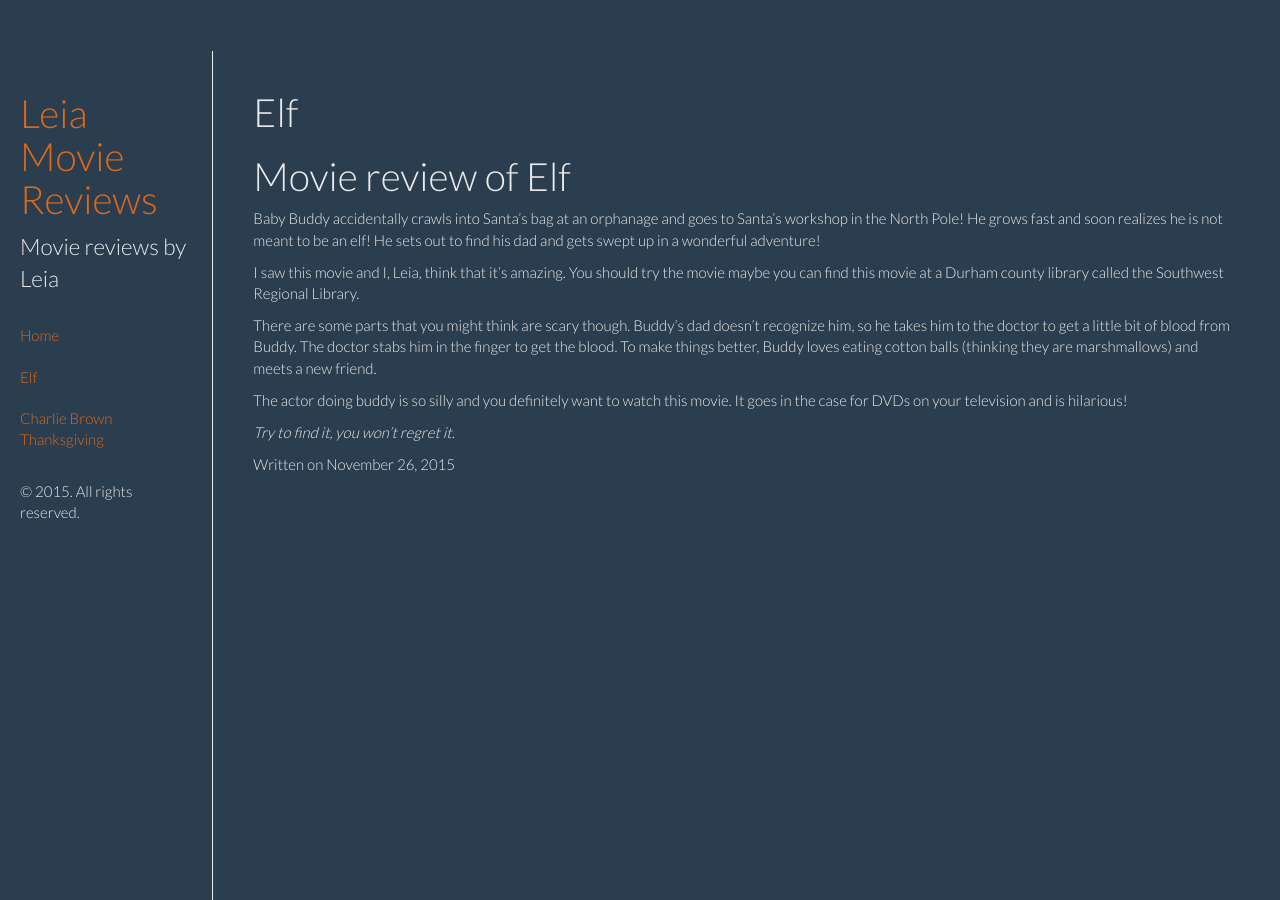
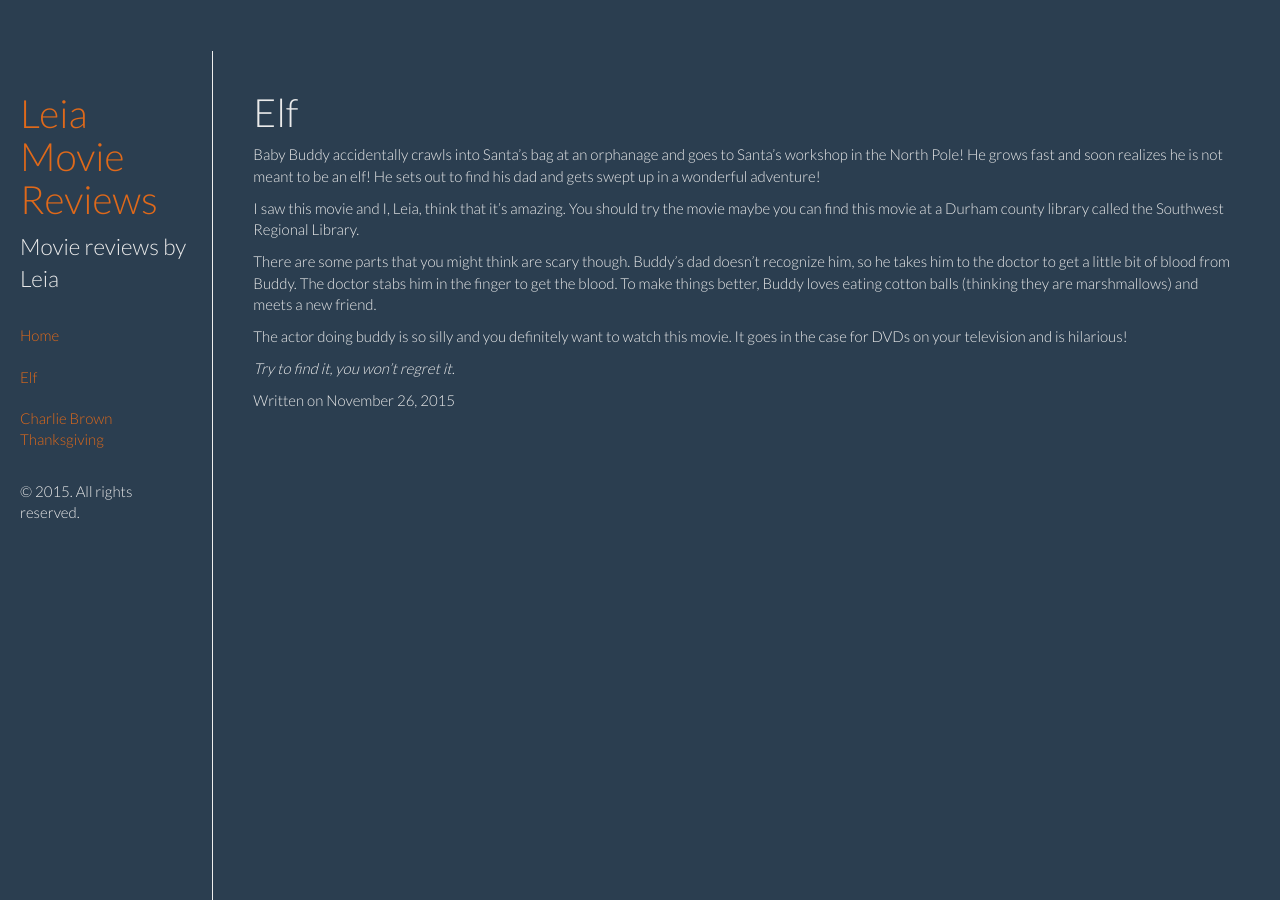
Before and after one commit to PirateGrunt/LeiaMovieReviews, a Jekyll site: the page built from _posts/2015-11-26-Elf.md, in a window 1280 px wide. Built offline with Jekyll 4.4.1, drawn with Linux system fonts in a browser that asks for light colours; nearby versions of some CDN libraries; library files that are not in the unit come from our copies.

Commit message:
Remove superfluous title from Elf review

```diff
--- a/_posts/2015-11-26-Elf.md
+++ b/_posts/2015-11-26-Elf.md
@@ -3,8 +3,6 @@
 layout: post
 tags: Rubbish
 ---
-
-# Movie review of Elf
 
 Baby Buddy accidentally crawls into Santa's bag at an orphanage and goes to Santa's workshop in the North Pole! He grows fast and soon realizes he is not meant to be an elf! He sets out to find his dad and gets swept up in a wonderful adventure!
 
```
